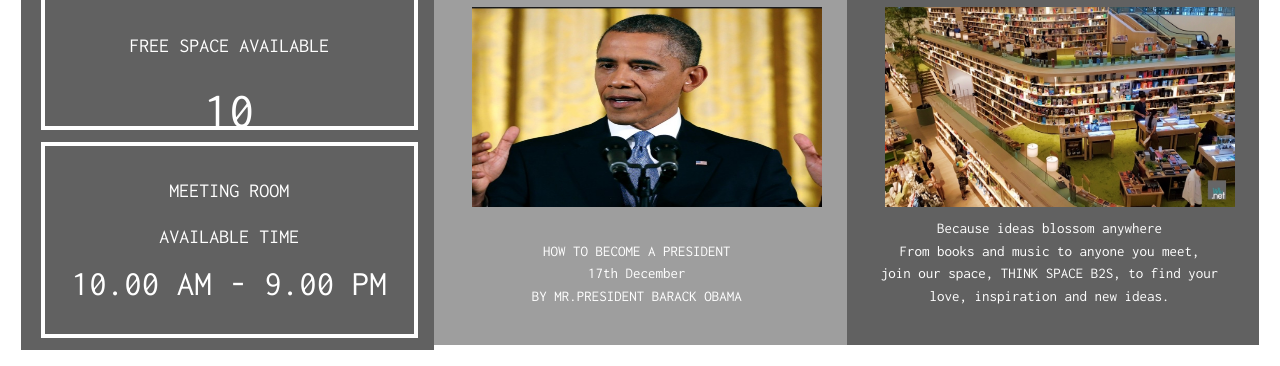
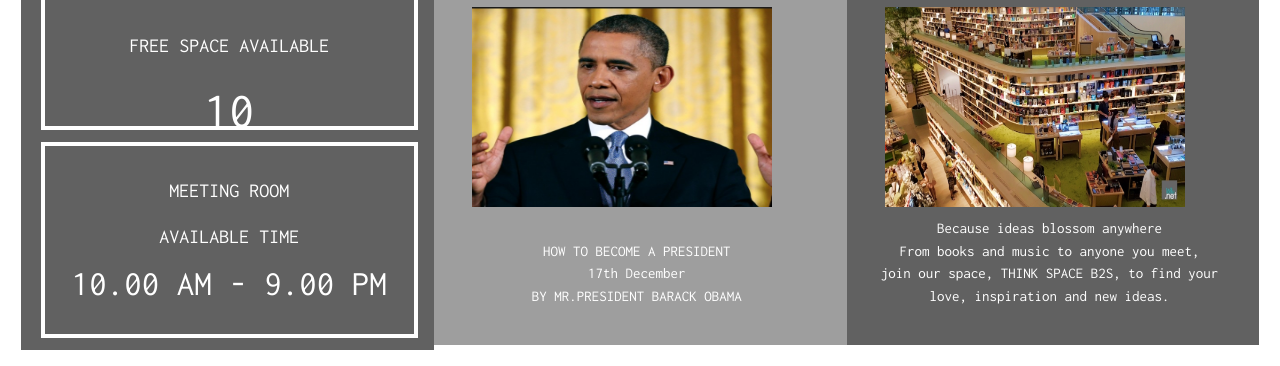
Before and after one commit to rungdonya/B2SPro, a plain HTML site: page directory.html in a window 1280 px wide. Shown: the part 704-1070 px from the top of the page. Drawn offline with nearby package versions, Linux system fonts and the light colour scheme; some packages are replaced by stand-ins of ours.

Commit message:
Find Book daii eiei

```diff
--- a/directory.html
+++ b/directory.html
@@ -373,7 +373,7 @@
         <div class="responsive">
             <div class="img">
                 <a target="_blank">
-                    <img src="8.png" style="margin: 10px;" width="350" height="200">
+                    <img src="8.png" style="margin: 10px;" width="300" height="200">
                 </a>
                 <div class="desc"><br>HOW TO BECOME A PRESIDENT<br>
                     17th December<br>
@@ -389,7 +389,7 @@
         <div class="responsive">
             <div class="img">
                 <a target="_blank">
-                    <img src="1.jpg" style="margin: 10px" width="350" height="200">
+                    <img src="1.jpg" style="margin: 10px" width="300" height="200">
                 </a>
                 <div class="desc">Because ideas blossom anywhere<br>
                     From books and music to anyone you meet,<br>
```
